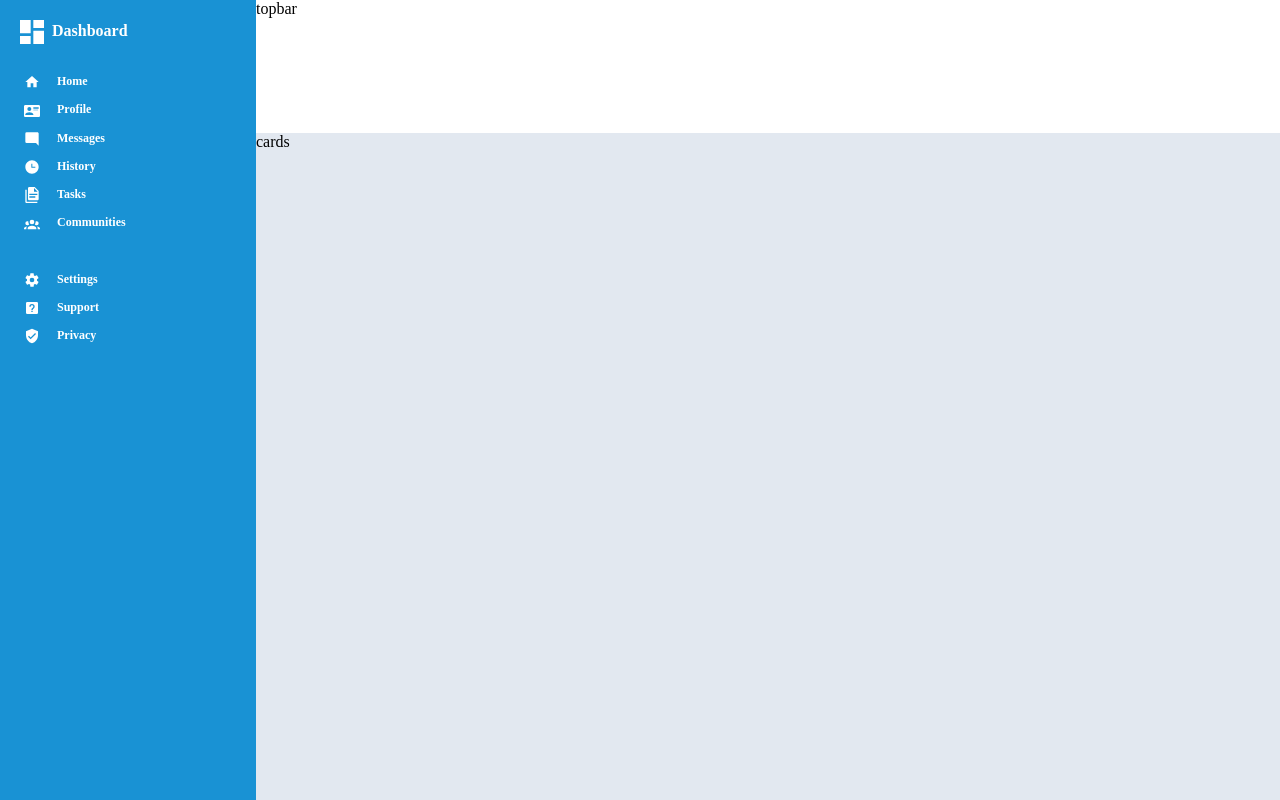
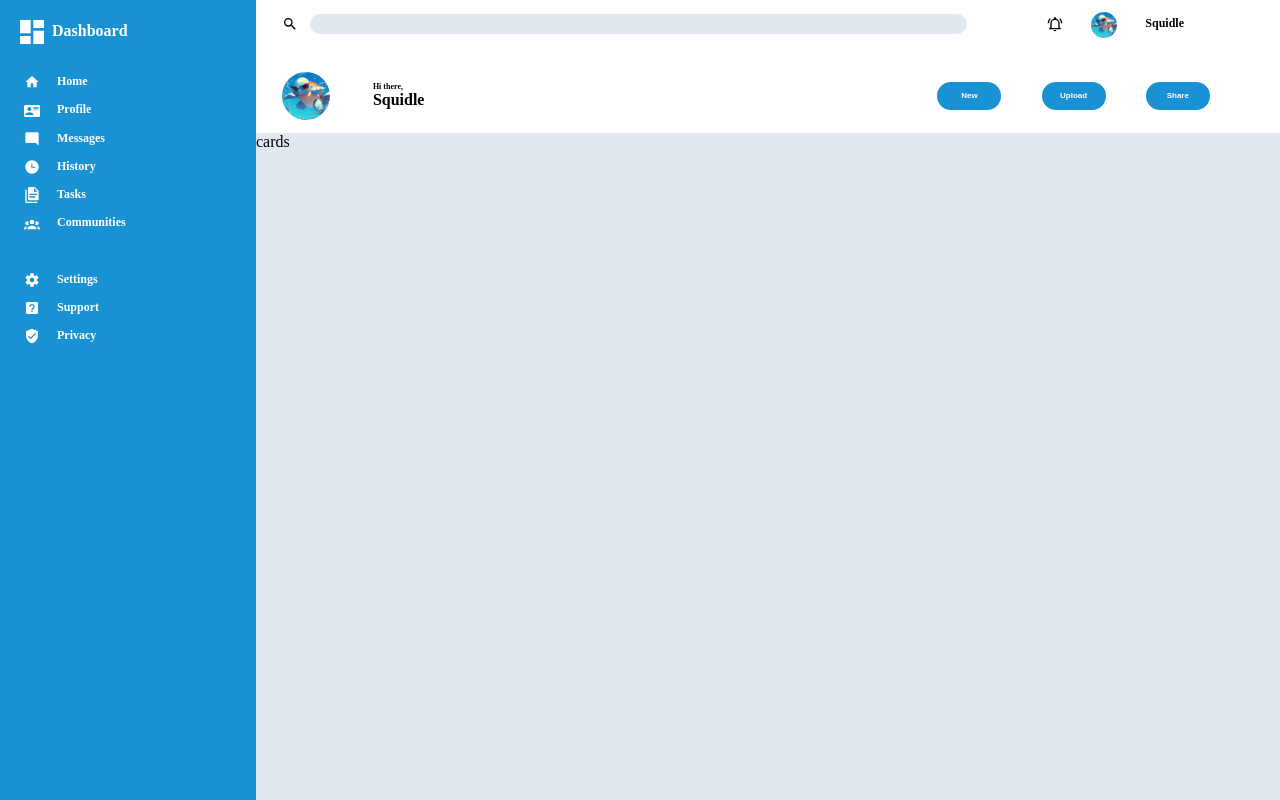
Before and after one commit to ssj05/dashboard, a plain HTML site: page index.html in a window 1280 px wide. Drawn offline with Linux system fonts and the light colour scheme.

Commit message:
complete top bar

```diff
--- a/index.html
+++ b/index.html
@@ -1,6 +1,5 @@
 <!doctype html>
 <html lang="en">
-
   <head>
     <meta charset="UTF-8" />
     <meta name="viewport" content="width=device-width, initial-scale=1.0" />
@@ -58,9 +57,30 @@
       </div>
     </div>
     <div class="main">
-    <div class="top-bar">topbar</div>
+      <div class="top-bar">
+        <div class="search">
+          <img src="icons/magnify.svg" alt="search" />
+          <input type="text" />
+          <span>
+            <img src="icons/bell-ring-outline.svg" alt="alert" />
+            <img src="images/squidle_sq.png" alt="pfp" class="pfp" />
+            Squidle
+          </span>
+        </div>
+        <div class="welcome">
+          <img src="images/squidle_sq.png" alt="squidle" class="greet pfp" />
+          <span class="hi usr">
+            <p class="hi">Hi there,</p>
+            <p class="usr">Squidle</p>
+          </span>
+          <span class="btn"
+            ><button>New</button>
+            <button>Upload</button>
+            <button>Share</button></span
+          >
+        </div>
+      </div>
       <div class="content">cards</div>
     </div>
   </body>
-
 </html>
--- a/style.css
+++ b/style.css
@@ -9,7 +9,7 @@ body {
   grid-template-columns: repeat(5, 1fr);
 }
 
-img {
+.sidebar img {
   padding: 0;
   margin: 0;
   height: 16px;
@@ -78,4 +78,95 @@ span.nav {
 .top-bar {
   background-color: #fff;
   grid-row: 1 / 2;
+  display: grid;
+  grid-template-rows: 1fr 1fr;
+
+  img {
+    height: 16px;
+  }
 }
+
+.search {
+  padding-bottom: 0;
+  margin-bottom: 0;
+  display: flex;
+  justify-content: center;
+  padding-top: 16px;
+  padding-left: 26px;
+  padding-right: 26px;
+
+  input {
+    flex: 1 1 0;
+    height: 20px;
+    background-color: #e2e8f0;
+    border-radius: 10px;
+    border: 0px solid #e2e8f0;
+    margin-left: 12px;
+    margin-top: -2px;
+  }
+
+  span {
+    margin-left: 80px;
+    margin-right: 70px;
+    display: flex;
+    justify-content: center;
+    align-items: start;
+    gap: 10px;
+    color: black;
+    font-weight: 700;
+    font-size: 12px;
+  }
+
+  .pfp {
+    margin: 0 18px;
+    margin-top: -4px;
+    border-radius: 50%;
+    height: 26px;
+  }
+}
+
+.welcome {
+  display: grid;
+  padding-left: 26px;
+  grid-template-rows: 1fr;
+  grid-template-columns: 1fr 5fr 3fr;
+  justify-content: center;
+  align-items: center;
+  margin-bottom: 8px;
+
+  .pfp {
+    height: 48px;
+    border-radius: 50%;
+    grid-column: 1 / 2;
+    grid-row: 1 / 2;
+  }
+
+  button {
+    width: 64px;
+    height: 28px;
+    border-radius: 25px;
+    border: 0px solid #1992d4;
+    background-color: #1992d4;
+    color: #fff;
+    font-size: 8px;
+    font-weight: bold;
+  }
+
+  span.btn {
+    display: flex;
+    flex-basis: -16px;
+    justify-content: space-evenly;
+    margin-right: 30px;
+    margin-left: -50px;
+  }
+
+  .hi.usr {
+    margin-left: -20px;
+    font-weight: bold;
+    color: black;
+  }
+
+  p.hi {
+    font-size: 8px;
+  }
+}
```
Also changed, not shown: icons/bell-ring-outline.svg (added), icons/magnify.svg (added), images/squidle_sq.png (added). Lines whose indentation alone changed are shown as unchanged.
